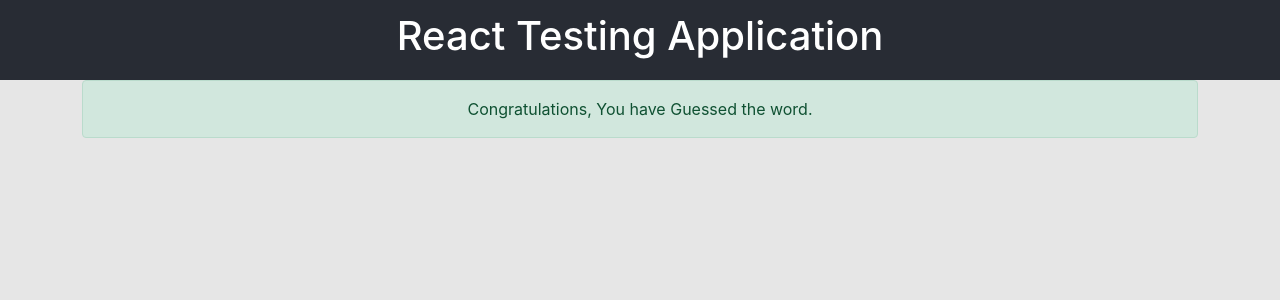
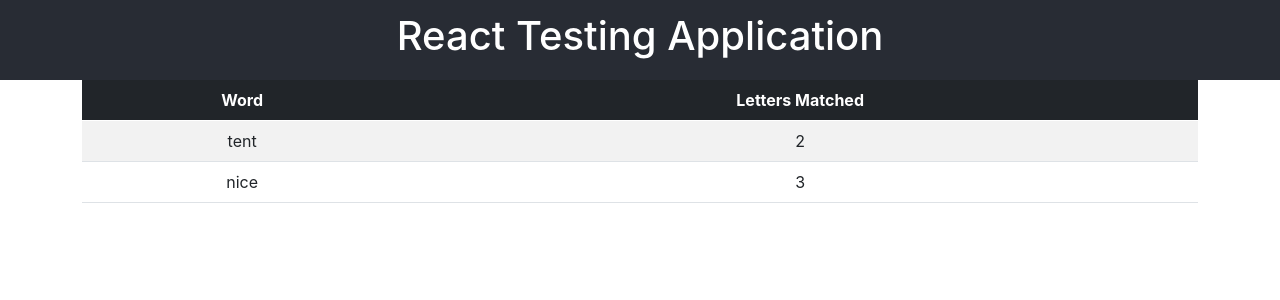
Before and after one commit to abhishekgangwar90/react-test-driven-development, a React (Create React App) app: page / in a window 1280 px wide. Shown: the top 300 px of the page. Built offline with nearby package versions, Linux system fonts and the light colour scheme.

Commit message:
feat: more test case for guessed word

```diff
--- a/src/App.css
+++ b/src/App.css
@@ -1,6 +1,5 @@
 .App {
   text-align: center;
-  background-color: #e6e6e6;
   min-height: 100vh;
   display: flex;
   flex-direction: column;
--- a/src/components/Congrats/Congrats.js
+++ b/src/components/Congrats/Congrats.js
@@ -2,13 +2,16 @@ import React from 'react';
 import PropTypes from 'prop-types';
 
 /**
+ * Shows a Message if the word is guessed right
  * @export
  * @param {*} {success}
  * @return {*}
  */
 function Congrats({success}){
-  return <div role="alert" className="alert alert-success" data-test="Congrats-component">
-    {success && 'Congratulations, You have Guessed the word.'}
+  return <div role="alert" data-test="Congrats-component">
+    {success && <div className="alert alert-success">
+      Congratulations, You have Guessed the word.
+    </div> }
   </div>
 }
 
--- /dev/null
+++ b/src/components/GuessedWords/GuessedWords.js
@@ -0,0 +1,45 @@
+import React from 'react';
+import PropTypes from 'prop-types';
+
+function GuessedWords({guessedWords}){
+  let content;
+  if(guessedWords.length < 1){
+    content = <div className="alert alert-info" data-test="no-guessed-words">
+      Please Guess a word.
+    </div>
+  } else{
+    content = <div className="" data-test="guessed-words">
+      <table className="table table-striped">
+        <thead className="table-dark">
+          <tr>
+            <th> Word </th>
+            <th> Letters Matched </th>
+          </tr>
+        </thead>
+        <tbody>
+         {guessedWords.map((elm, index) =>{
+           return <tr key={index} data-test="guessed-word">
+             <td> {elm.word} </td>
+            <td> {elm.letterMatched} </td>
+           </tr>
+         })}
+        </tbody>
+      </table>
+    </div>
+  }
+
+  return <div data-test="component-guessed-word">
+    {content}
+  </div>
+}
+
+GuessedWords.propTypes = {
+  guessedWords: PropTypes.arrayOf(
+    PropTypes.shape({
+      word: PropTypes.string.isRequired,
+      letterMatched: PropTypes.number.isRequired
+    })
+  ).isRequired
+}
+
+export default GuessedWords;
--- a/src/containers/WordGuess/index.js
+++ b/src/containers/WordGuess/index.js
@@ -1,14 +1,23 @@
 import React from 'react';
 import Congrats from '../../components/Congrats/Congrats';
+import GuessedWords from '../../components/GuessedWords/GuessedWords';
 import './wordGuess.css';
 
 
 /**
+ * Have 3 components
+ * Congrats - shows congrats message on successfully guessing the word
+ * word guess - shows either a message or list of guessed words till now
  * @return {*}
  */
 function WordGuess(){
   return <div className="container">
-    <Congrats success={true} />
+    <Congrats success={false} />
+    <GuessedWords guessedWords={[{
+    word: 'tent', letterMatched: 2
+    },{
+      word: 'nice', letterMatched: 3
+    }]}/>
   </div>
 }
 
```
Also changed, not shown: 1 other file (tests, documents, lock files or other folders).
